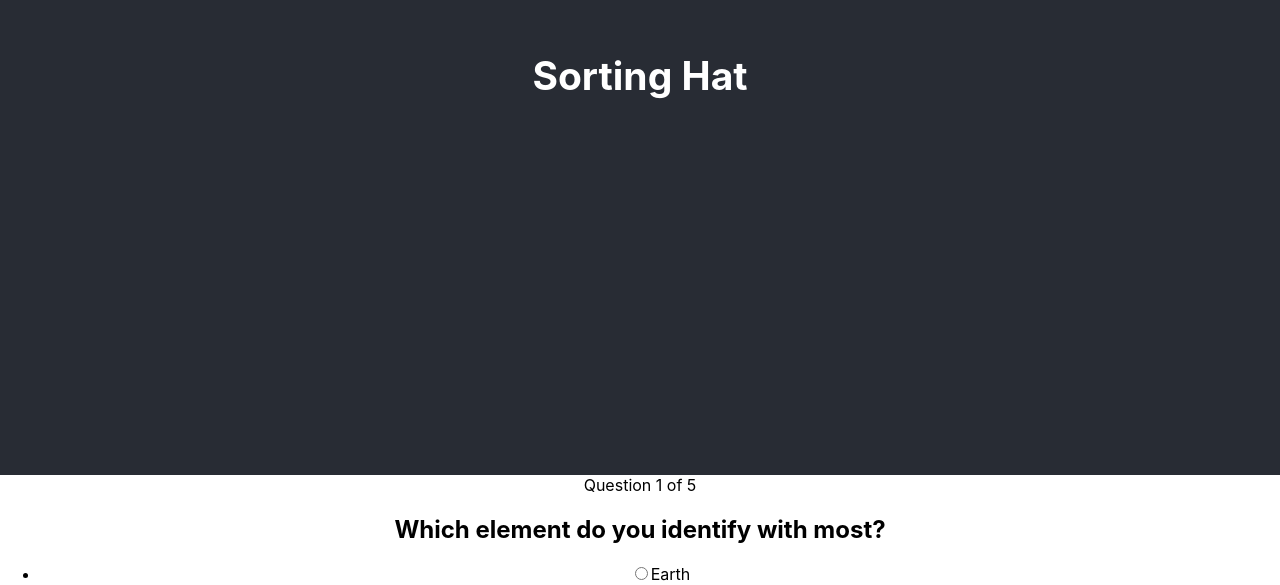
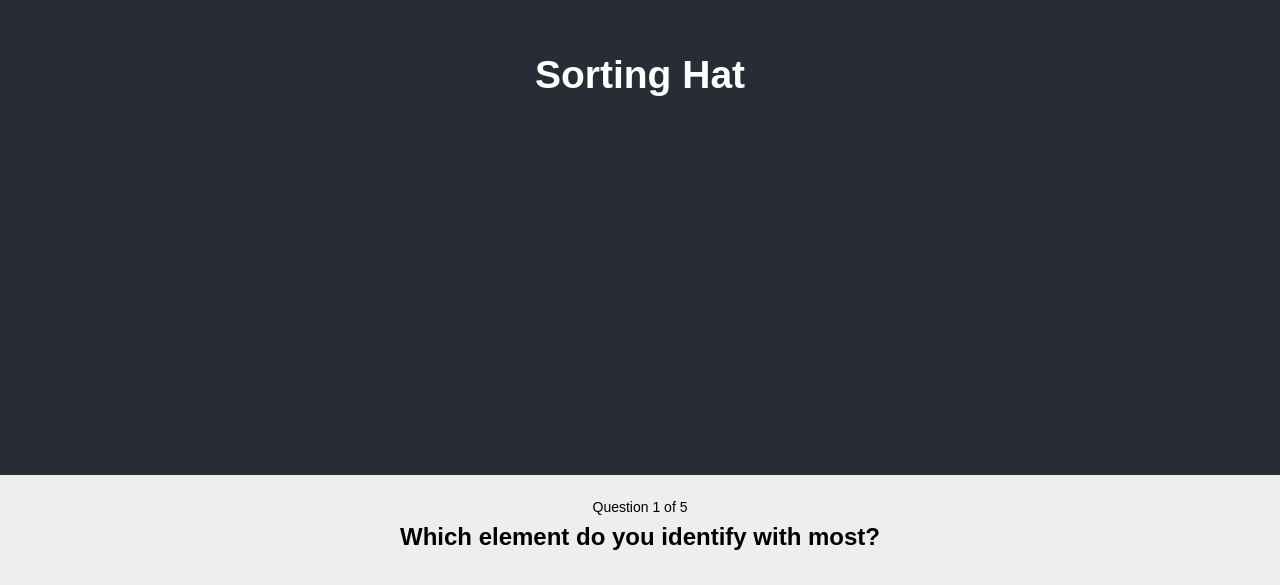
Before and after one commit to fivegoblins/Sorting-Hat-App, a React (Create React App) app in the folder client/: page / in a window 1280 px wide. Shown: the part 325-910 px from the top of the page. Built offline with nearby package versions, Linux system fonts and the light colour scheme.

Commit message:
added temporary styling

```diff
--- a/client/src/index.css
+++ b/client/src/index.css
@@ -1,14 +1,147 @@
 body {
   margin: 0;
   padding: 0;
-  font-family: -apple-system, BlinkMacSystemFont, "Segoe UI", "Roboto", "Oxygen",
-    "Ubuntu", "Cantarell", "Fira Sans", "Droid Sans", "Helvetica Neue",
+  font-family: -apple-system, BlinkMacSystemFont, 'Segoe UI', 'Roboto', 'Oxygen',
+    'Ubuntu', 'Cantarell', 'Fira Sans', 'Droid Sans', 'Helvetica Neue',
     sans-serif;
   -webkit-font-smoothing: antialiased;
   -moz-osx-font-smoothing: grayscale;
 }
 
 code {
-  font-family: source-code-pro, Menlo, Monaco, Consolas, "Courier New",
+  font-family: source-code-pro, Menlo, Monaco, Consolas, 'Courier New',
     monospace;
 }
+
+* {
+  box-sizing: border-box;
+}
+
+body {
+  margin: 0;
+  padding: 0;
+  background: #eee;
+  font-family: sans-serif;
+}
+
+.container {
+  position: relative;
+  max-width: 800px;
+  margin: 0 auto;
+  background: #fff;
+  border-radius: 3px;
+}
+
+@media (min-width: 769px) {
+  .container {
+    margin: 2.5rem auto;
+  }
+}
+
+/* Result Component */
+.result {
+  padding: 1.5rem 2.5rem;
+}
+
+/* Quiz Component */
+.answer-options {
+  margin: 0;
+  padding: 0;
+  list-style: none;
+}
+
+/* QuestionCount Component */
+.question-count {
+  padding: 1.5rem 2.5rem 0;
+  font-size: 14px;
+}
+
+/* Question Component */
+.question {
+  margin: 0;
+  padding: 0.5rem 2.5rem 1.5rem 2.5rem;
+}
+
+/* AnswerOption Component */
+.answer-option {
+  border-top: 1px solid #eee;
+}
+
+.answer-option:hover {
+  background-color: #eefbfe;
+}
+
+.radio-button {
+  position: absolute;
+  width: auto;
+  opacity: 0;
+}
+
+.radio-button,
+.radio-label {
+  display: inline-block;
+  vertical-align: middle;
+  cursor: pointer;
+}
+
+.radio-label {
+  position: relative;
+  width: 100%;
+  margin: 0;
+  padding: 1.5rem 2.5rem 1.5rem 5rem;
+  font-size: 16px;
+  line-height: 1.5;
+}
+
+.radio-button ~ .radio-label:before {
+  position: absolute;
+  top: 20px;
+  left: 38px;
+  width: 28px;
+  height: 28px;
+  content: '';
+  display: inline-block;
+  vertical-align: middle;
+  background: #fff;
+  border: 1px solid #bbb;
+  border-radius: 50%;
+  transition: all 0.3s;
+}
+
+.radio-button:checked ~ .radio-label:before {
+  content: '';
+  background-size: 27px;
+  border-color: #8bc53f;
+}
+
+/* Animation */
+.fade-enter {
+  opacity: 0;
+}
+
+.fade-enter.fade-enter-active {
+  opacity: 1;
+  transition: opacity 0.5s ease-in-out 0.3s;
+}
+
+.fade-leave {
+  position: absolute;
+  top: 0;
+  left: 0;
+  width: 100%;
+  opacity: 1;
+}
+
+.fade-leave.fade-leave-active {
+  opacity: 0;
+  transition: opacity 0.5s ease-in-out;
+}
+
+.fade-appear {
+  opacity: 0;
+}
+
+.fade-appear.fade-appear-active {
+  opacity: 1;
+  transition: opacity 0.5s ease-in-out;
+}
```
